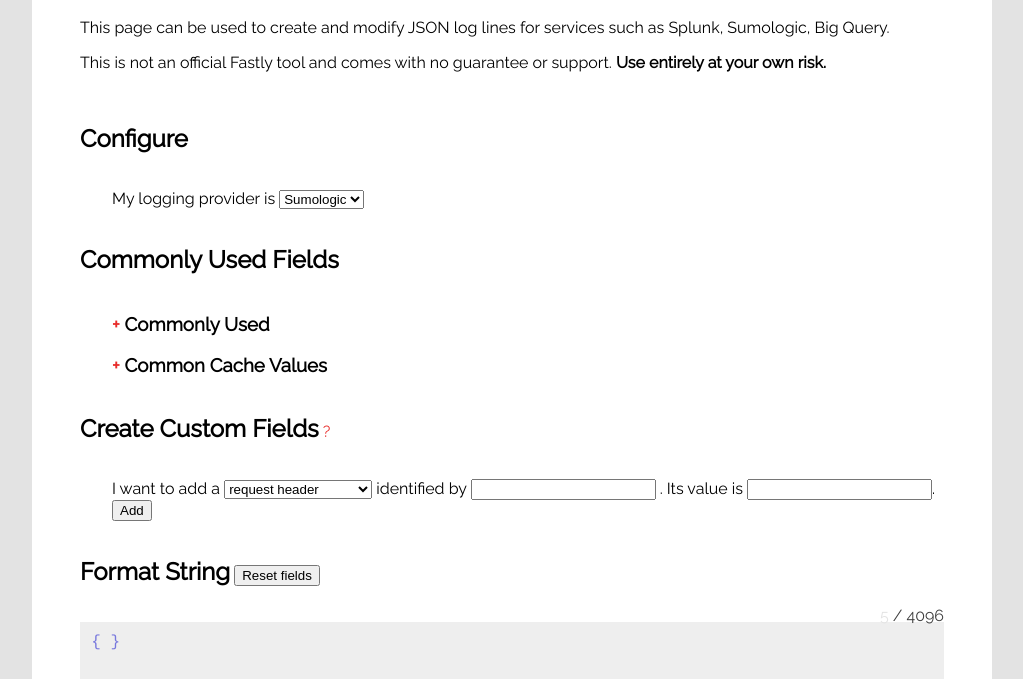
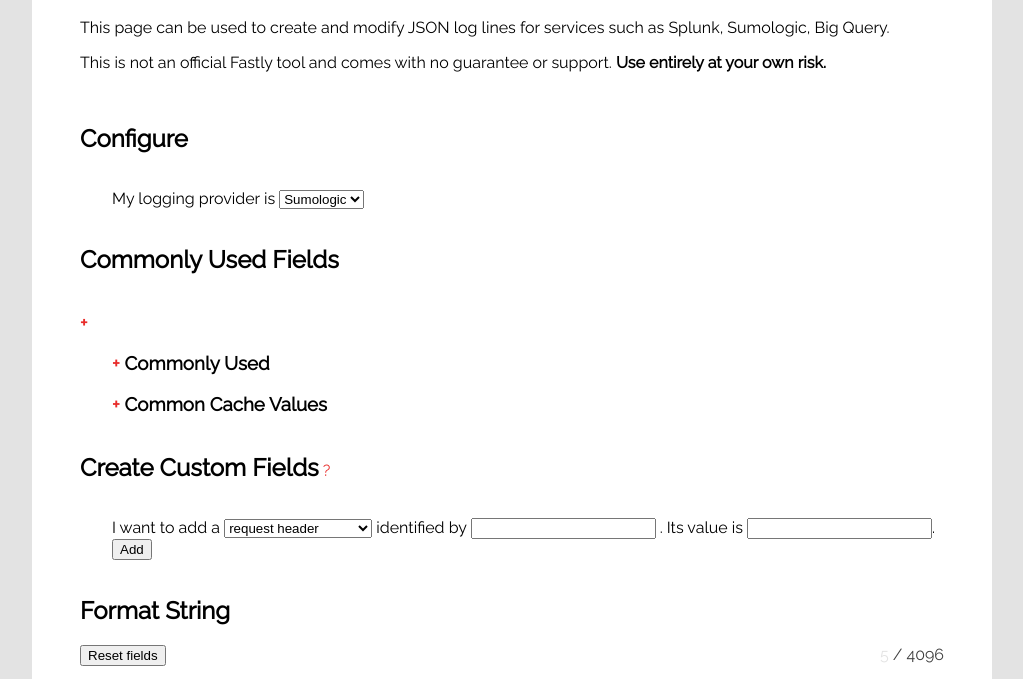
Before and after one commit to jondade/json-log-generate, a plain HTML site: page src/index.html in a window 1280 px wide. Shown: the part 104-783 px from the top of the page, without its empty margins (128-1151 px from the left). Drawn offline with Linux system fonts and the light colour scheme.

Commit message:
started adding tree to common stuff

```diff
--- a/src/index.html
+++ b/src/index.html
@@ -34,6 +34,7 @@
       </div>
       <div id="standard-fields">
         <h2 class="label">Commonly Used Fields</h2>
+        <p id="commonThings" onclick="expand('commonThings')">+</p>
         <div id="commonThings" class="indent">
           <h3 class="commonTitle" onclick="toggle('commonThings')"><span class="expandable">+</span> Commonly Used</h3>
           <div class="things" id="commonThings">
@@ -75,8 +76,10 @@
       </div>
       <div id="generate">
         <h2 class="label">Format String</h2>
-        <div id="clear"><button onclick="reset()">Reset fields</button></div>
-        <div id="length"><span id="totallength">0</span> / 4096</div>
+        <div id="clear">
+          <button onclick="reset()">Reset fields</button>
+          <div id="length"><span id="totallength">0</span> / 4096</div>
+        </div>
         <div id="gen-content">
           <p id="generated" ondblclick="updateGenerated()">Will hold the generated logging string</p>
         </div>
--- a/src/json-logging.css
+++ b/src/json-logging.css
@@ -54,9 +54,10 @@ p#disclaim {
 #centerise {
   margin-left: 10em;
   margin-right: 10em;
+  margin-bottom: 3em;
   padding-left: 3em;
   padding-right: 3em;
-  margin-bottom: 3em;
+  padding-bottom: 3em;
   min-height: 850px;
   min-width: 10em;
   background-color: white;
@@ -98,9 +99,6 @@ p#generated {
 }
 
 #clear {
-  width: 75%;
-  margin-right: 0em;
-  display: inline-block;
 }
 
 #length {
@@ -108,6 +106,12 @@ p#generated {
   float: right;
   text-align: right;
   color: #3c3c3c;
+}
+
+p#commonThings {
+  color: #e82c2a;
+  font-size: large;
+  font-weight: bold;
 }
 
 div#gen-content {}
--- a/src/json-logging.js
+++ b/src/json-logging.js
@@ -187,6 +187,21 @@ function toggle(id) {
   }
 }
 
+function expand(id) {
+  var pTags = document.getElementsByTagName('p');
+  console.log(pTags);
+  var pTag = pTags.getElementById(id);
+  var divTags = document.getElementsByTagName('div');
+  var divTag = divTags.getElementById(id);
+  if ( getStyleValue(divTag, 'display') == 'none' ) {
+    divTag.style.display = "block";
+    pTag.innerHTML = '-';
+  } else {
+    divTag.style.display = 'none';
+    pTag.innerHTML = '+';
+  }
+}
+
 function showHelp(id) {
   var thing = document.getElementById(id);
   if ( getStyleValue(thing, 'display') == 'none'){
```
